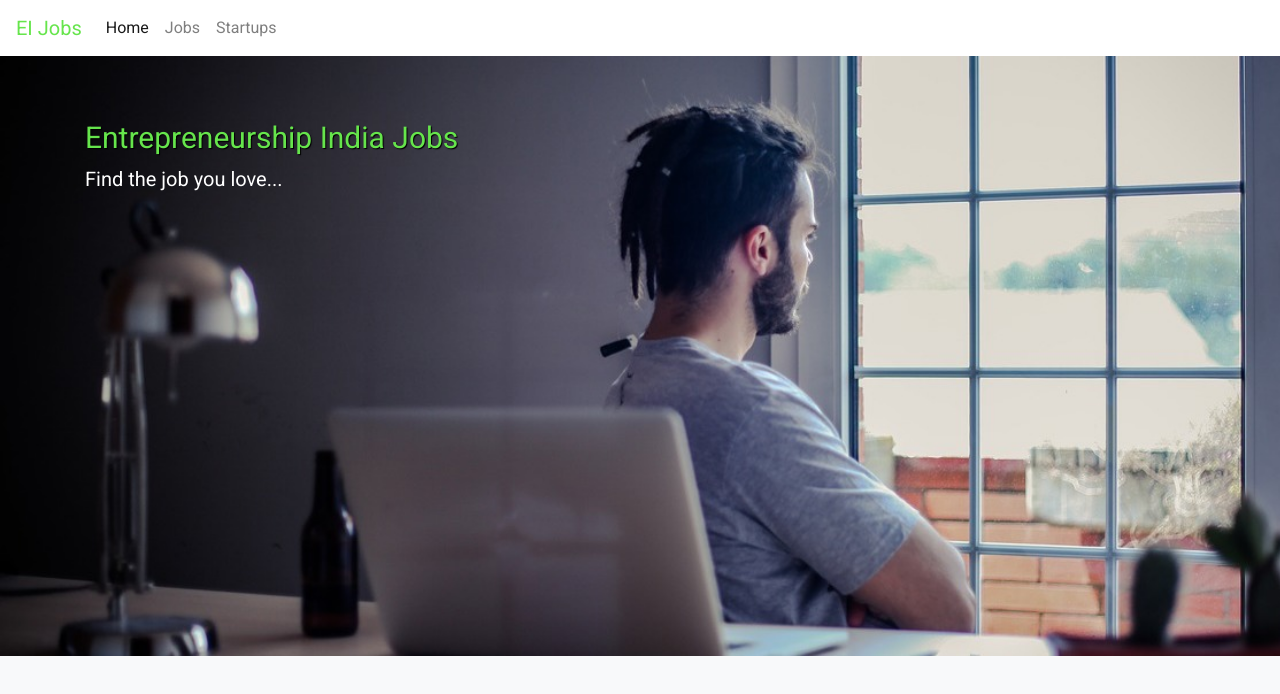
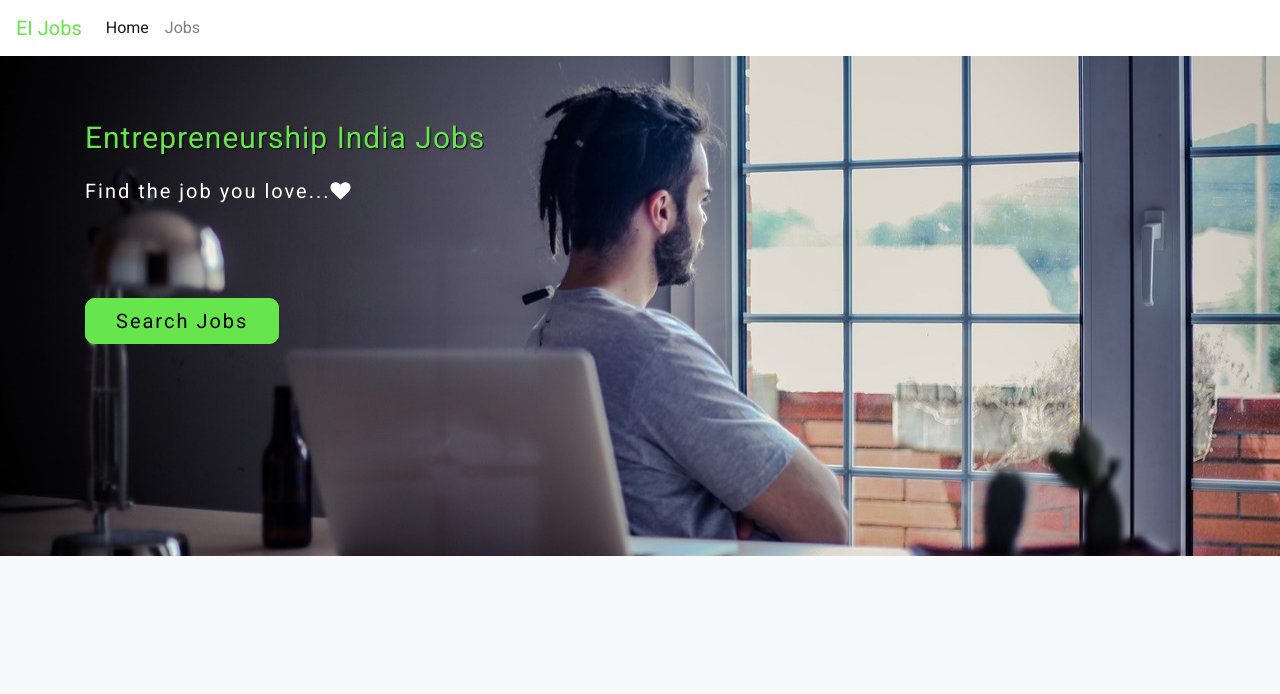
Before and after one commit to akshay7729/ei-jobs, an Angular app: page /home in a window 1280 px wide. Shown: the top 694 px of the page. Built offline with nearby package versions, Linux system fonts and the light colour scheme.

Commit message:
5th commit, added routing

```diff
--- a/src/app/app.component.html
+++ b/src/app/app.component.html
@@ -1,5 +1,6 @@
 <app-navbar></app-navbar>
-<app-home></app-home>
+
+<router-outlet></router-outlet>
 
 <!-- <div style="text-align:center">
   <h1>
--- a/src/app/app.module.ts
+++ b/src/app/app.module.ts
@@ -1,19 +1,24 @@
 import { BrowserModule } from '@angular/platform-browser';
 import { NgModule } from '@angular/core';
 import {NgbModule} from '@ng-bootstrap/ng-bootstrap';
+import { AppRoutingModule } from './app-routing/app-routing.module';
+
 import { AppComponent } from './app.component';
 import { NavbarComponent } from './navbar/navbar.component';
 import { HomeComponent } from './home/home.component';
+import { JobsComponent } from './jobs/jobs.component';
 
 @NgModule({
   declarations: [
     AppComponent,
     NavbarComponent,
-    HomeComponent
+    HomeComponent,
+    JobsComponent
   ],
   imports: [
     BrowserModule,
-    NgbModule.forRoot()
+    NgbModule.forRoot(),
+    AppRoutingModule
   ],
   providers: [],
   bootstrap: [AppComponent]
--- a/src/app/home/home.component.html
+++ b/src/app/home/home.component.html
@@ -1,6 +1,7 @@
 <div class="jumbotron jumbotron-fluid main-banner">
   <div class="container">
     <h3 class="display-3">Entrepreneurship India Jobs</h3>
-    <p class="lead">Find the job you love...</p>
+    <p class="lead">Find the job you love...<i class="fa fa-heart" aria-hidden="true"></i></p>
+    <a href="#">Search Jobs</a>
   </div>
 </div>
--- a/src/app/home/home.component.scss
+++ b/src/app/home/home.component.scss
@@ -1,14 +1,42 @@
 $text-shadow : 1px 1px 1px #000;
+$primary-color: #66E54C;
+
+@mixin border-radius($radius){
+  -webkit-border-radius: $radius;
+     -moz-border-radius: $radius;
+      -ms-border-radius: $radius;
+       -o-border-radius: $radius;
+          border-radius: $radius;
+}
+
 .main-banner {
-	background: url("/assets/images/people.jpg");
-	background-size: cover;
-	height: 600px;
+	background: url("/assets/images/people.jpg") 50% 60% no-repeat;
+	background-size:cover;
+	height: 500px;
 }
 .main-banner h3{
-	color:#66E54C;
+	color:$primary-color;
 	font-size: 30px;
 	text-shadow: $text-shadow;
+	margin-bottom: 20px;
+	letter-spacing: 1px;
 }
 .main-banner p {
 	color:#fff;
+	margin-bottom: 100px;
+	letter-spacing: 2px;
 }
+.main-banner a {
+	border: 1px solid $primary-color;
+	background-color: $primary-color;
+    color: #000;
+    text-decoration: none;
+    padding: 10px 30px;
+    font-size: 20px;
+    letter-spacing: 2px;
+    @include border-radius(10px);
+    transition: all 0.2s ease;
+}
+.main-banner a:hover {
+    border: 3px solid rgba(0,0,0,0.6);
+}
--- /dev/null
+++ b/src/app/jobs/jobs.component.html
@@ -0,0 +1,3 @@
+<p>
+  jobs works!
+</p>
--- /dev/null
+++ b/src/app/jobs/jobs.component.ts
@@ -0,0 +1,15 @@
+import { Component, OnInit } from '@angular/core';
+
+@Component({
+  selector: 'app-jobs',
+  templateUrl: './jobs.component.html',
+  styleUrls: ['./jobs.component.scss']
+})
+export class JobsComponent implements OnInit {
+
+  constructor() { }
+
+  ngOnInit() {
+  }
+
+}
--- a/src/app/navbar/navbar.component.html
+++ b/src/app/navbar/navbar.component.html
@@ -7,13 +7,10 @@
   <div class="collapse navbar-collapse" id="navbarSupportedContent">
     <ul class="navbar-nav mr-auto">
       <li class="nav-item active">
-        <a class="nav-link" href="#">Home <span class="sr-only">(current)</span></a>
+        <a class="nav-link" routerLink="/home">Home <span class="sr-only">(current)</span></a>
       </li>
       <li class="nav-item">
-        <a class="nav-link" href="#">Jobs</a>
-      </li>
-      <li class="nav-item">
-        <a class="nav-link" href="#">Startups</a>
+        <a class="nav-link" routerLink="/jobs">Jobs</a>
       </li>
     </ul>
 
```
Also changed, not shown: src/app/app-routing/app-routing.module.ts (added, +14 -0 lines), src/app/app-routing/routes.ts (added, +10 -0 lines), src/app/jobs/jobs.component.scss (added), 1 other file (tests, documents, lock files or other folders).
